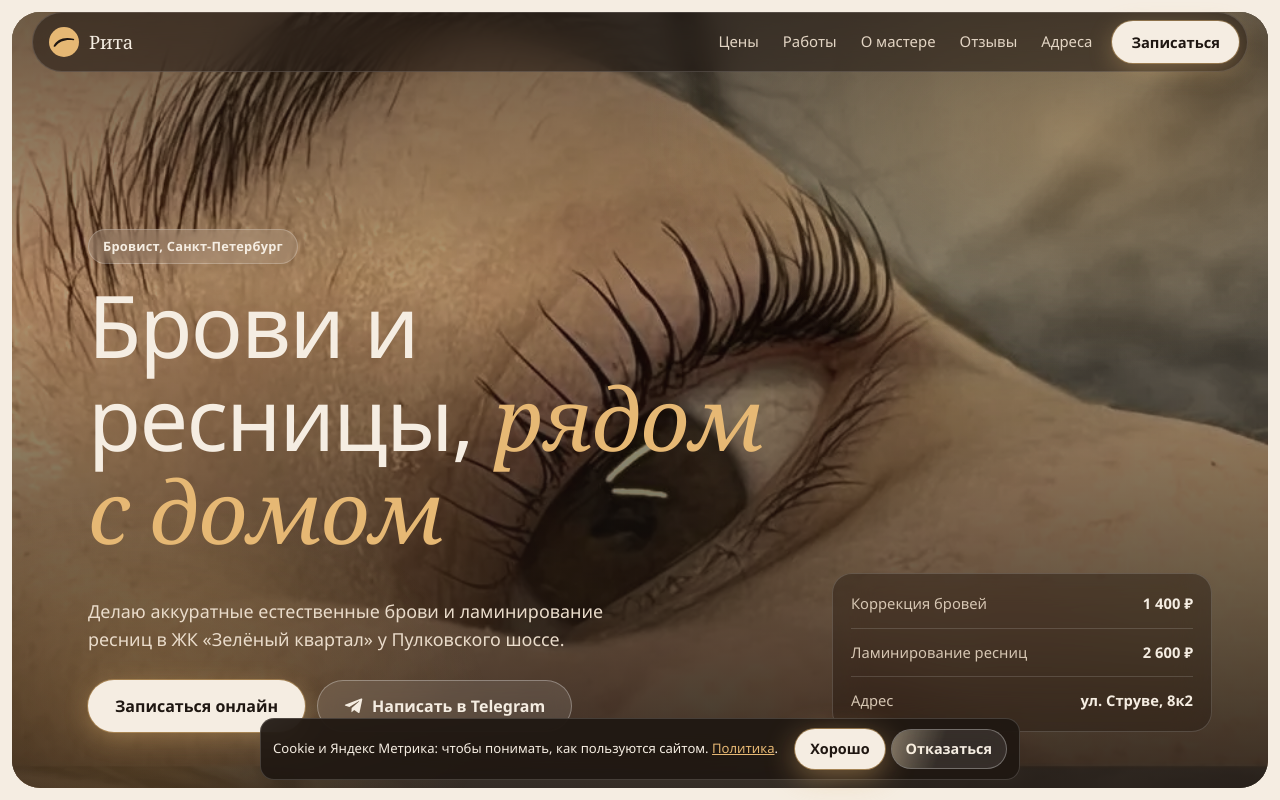
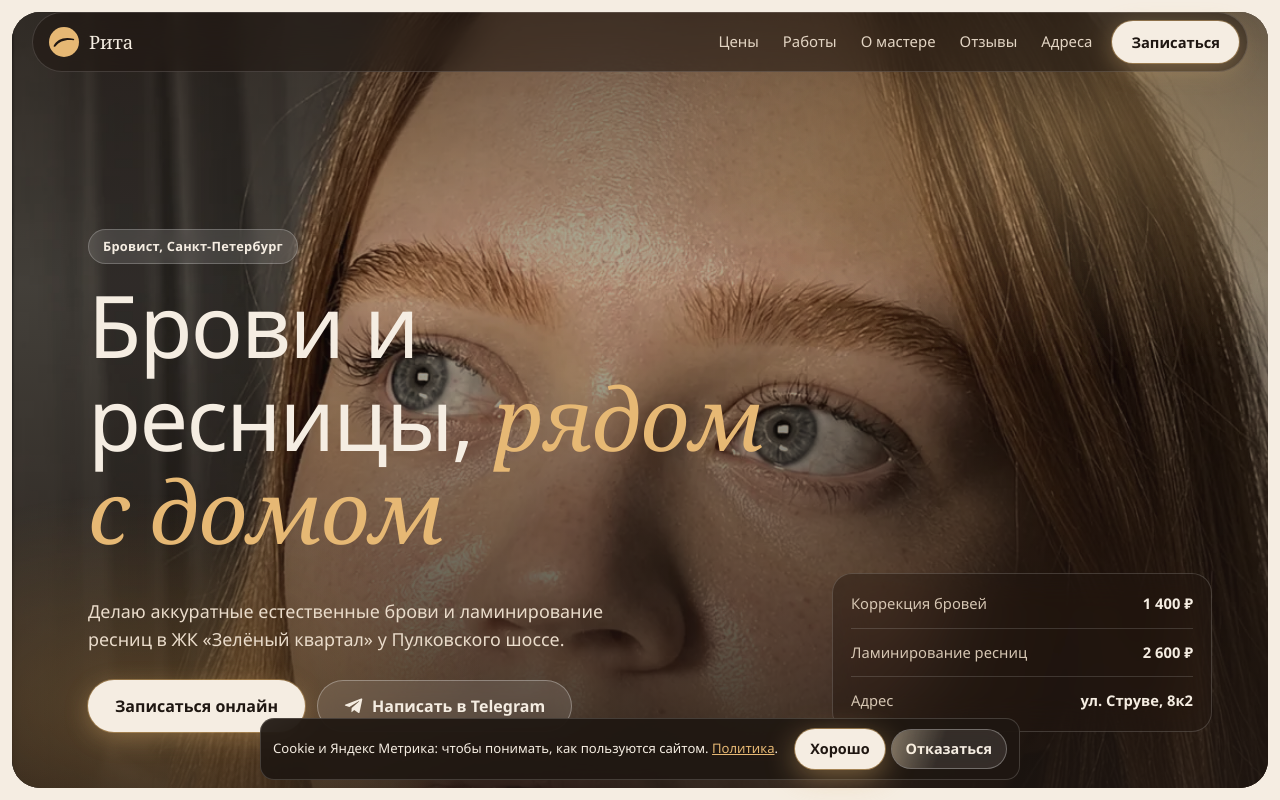
Before and after one commit to alyvlad1975-lang/brov-rita, a plain HTML site: page index.html in a window 1280 px wide. Shown: the top 800 px of the page. Drawn offline with Linux system fonts and the light colour scheme.

Commit message:
Вернуть фон первого экрана из приложенного фото

```diff
--- a/index.html
+++ b/index.html
@@ -17,7 +17,7 @@
   <meta property="og:url" content="https://brov-rita.vercel.app/">
   <meta name="theme-color" content="#1f1712">
   <link rel="icon" href="favicon.svg" type="image/svg+xml">
-  <link rel="preload" as="image" href="img/hero-bg2.webp">
+  <link rel="preload" as="image" href="img/hero-bg.webp">
   <link rel="stylesheet" href="styles.css?v=20261119d">
   <script type="application/ld+json">
   {
@@ -63,8 +63,8 @@
   <!-- 1. Первый экран -->
   <section class="hero">
     <picture>
-      <source media="(max-width: 699px)" srcset="img/hero-bg2-sm.webp">
-      <img class="hero__bg" src="img/hero-bg2.webp" width="960" height="1280" alt="" fetchpriority="high">
+      <source media="(max-width: 699px)" srcset="img/hero-bg-sm.webp">
+      <img class="hero__bg" src="img/hero-bg.webp" width="1122" height="1402" alt="" fetchpriority="high">
     </picture>
     <div class="hero__glow" aria-hidden="true"></div>
     <div class="hero__content">
--- a/styles.css
+++ b/styles.css
@@ -100,7 +100,7 @@ p { margin: 0 0 1em; }
 .nav__in { max-width: 1216px; margin: 0 auto; display: flex; align-items: center; gap: 20px; padding: 8px 8px 8px 16px; border-radius: 999px;
   background: rgba(31, 23, 18, .55); border: 1px solid rgba(255, 255, 255, .14); backdrop-filter: blur(18px); -webkit-backdrop-filter: blur(18px); color: var(--cream); }
 .brand { display: inline-flex; align-items: center; gap: 10px; text-decoration: none; margin-right: auto; font-family: var(--serif); font-size: 1.15rem; white-space: nowrap; }
-@media (max-width: 699px) { .hero__bg { object-position: 50% 20%; } }
+@media (max-width: 699px) { .hero__bg { object-position: 50% 30%; } }
 .brand__mark { width: 30px; height: 30px; color: var(--honey); }
 .nav__links { display: none; gap: 24px; }
 .nav__links a { text-decoration: none; font-size: .93rem; color: #e3d5c4; }
@@ -109,7 +109,7 @@ p { margin: 0 0 1em; }
 /* Первый экран */
 .hero { position: relative; margin: 8px; min-height: calc(100svh - 16px); border-radius: var(--r-lg); overflow: hidden; color: var(--cream);
   display: flex; flex-direction: column; justify-content: flex-end; gap: 20px; padding: 110px 20px 20px; background: var(--night); }
-.hero__bg { position: absolute; inset: 0; width: 100%; height: 100%; object-fit: cover; object-position: 50% 25%;
+.hero__bg { position: absolute; inset: 0; width: 100%; height: 100%; object-fit: cover; object-position: 50% 30%;
   filter: sepia(.35) saturate(1.15) brightness(.8); }
 .hero::after { content: ""; position: absolute; inset: 0; background: linear-gradient(180deg, rgba(31,23,18,.55) 0%, rgba(31,23,18,.15) 35%, rgba(31,23,18,.85) 100%); }
 .hero__glow { position: absolute; inset: 0; z-index: 1; pointer-events: none;
```
